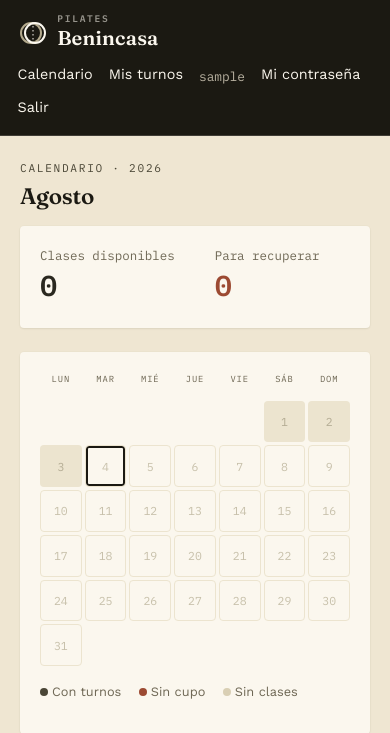
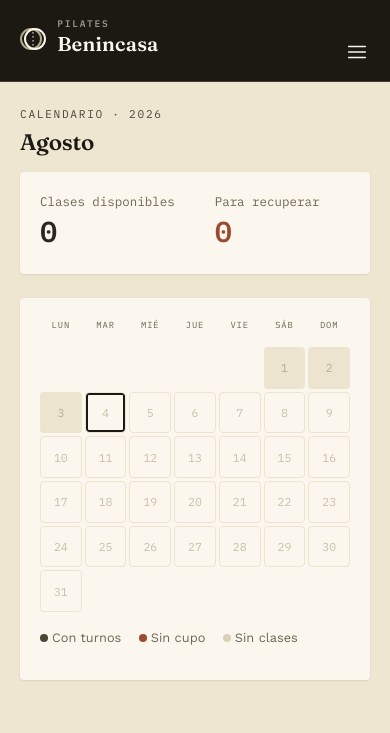
Before and after one commit to tobiasalbarran22-commits/turnera-pilates, a Flask app: page /alumno/calendario in a window 390 px wide. Shown: the top 733 px of the page. Run offline with Flask 3, Linux system fonts and the light colour scheme; the visitor is signed in with stand-in values (Sample User, id 1); data that the repository does not hold is empty.

Commit message:
Navbar con menu hamburguesa en mobile y filas colapsables en usuarios
- La navbar (compartida por alumno y admin) ahora muestra un boton de
  tres lineas en mobile que despliega el menu, en vez de ocupar
  espacio con todos los links sueltos.
- Las filas de la lista de usuarios en mobile arrancan colapsadas
  (solo el nombre, con una flechita), y se expanden al tocarlas para
  ver el resto de los datos y las acciones.

```diff
--- a/app/static/css/estilos.css
+++ b/app/static/css/estilos.css
@@ -115,6 +115,15 @@ a:hover { text-decoration-color: currentColor; }
     transition: border-color .15s ease;
 }
 .navbar a:hover { border-color: rgba(251, 247, 238, .6); }
+.navbar-toggle {
+    display: none;
+    background: none;
+    border: none;
+    color: var(--paper);
+    cursor: pointer;
+    padding: .3rem;
+    line-height: 0;
+}
 
 /* ---------- Layout ---------- */
 .contenedor { max-width: 920px; margin: 2.5rem auto; padding: 0 1.25rem; }
@@ -311,7 +320,18 @@ td { padding: .6rem .5rem; border-bottom: 1px solid var(--line-soft); white-spac
 
 @media (max-width: 640px) {
     .navbar { padding: .85rem 1.1rem; flex-wrap: wrap; gap: .5rem; }
-    .navbar nav { gap: .5rem 1rem; }
+    .navbar-toggle { display: inline-flex; }
+    .navbar nav {
+        display: none;
+        flex-basis: 100%;
+        flex-direction: column;
+        align-items: flex-start;
+        gap: .85rem;
+        margin-top: .75rem;
+        padding-top: .75rem;
+        border-top: 1px solid rgba(251, 247, 238, .16);
+    }
+    .navbar nav.abierta { display: flex; }
     .contenedor { margin: 1.5rem auto; }
     h1 { font-size: 1.6rem; }
     .tarjeta { padding: 1.25rem; }
--- a/app/templates/base.html
+++ b/app/templates/base.html
@@ -27,7 +27,10 @@
             </span>
         </a>
         {% if current_user.is_authenticated %}
-            <nav>
+            <button type="button" class="navbar-toggle" id="navbar-toggle" aria-expanded="false" aria-controls="navbar-nav" aria-label="Abrir menú">
+                <svg viewBox="0 0 24 24" width="22" height="22" fill="none" stroke="currentColor" stroke-width="1.8" stroke-linecap="round" xmlns="http://www.w3.org/2000/svg"><line x1="3" y1="6" x2="21" y2="6"/><line x1="3" y1="12" x2="21" y2="12"/><line x1="3" y1="18" x2="21" y2="18"/></svg>
+            </button>
+            <nav id="navbar-nav">
                 {% if not current_user.es_admin %}
                     <a href="{{ url_for('alumno.calendario') }}">Calendario</a>
                     <a href="{{ url_for('alumno.mis_turnos') }}">Mis turnos</a>
@@ -54,5 +57,29 @@
 
         {% block content %}{% endblock %}
     </main>
+
+    <script>
+        // Menú hamburguesa de la navbar (solo se ve en mobile, ver
+        // estilos.css): abre y cierra el nav, y se cierra solo al
+        // tocar un link (para no dejarlo tapando la página siguiente).
+        (function () {
+            var boton = document.getElementById('navbar-toggle');
+            var nav = document.getElementById('navbar-nav');
+            if (!boton || !nav) return;
+
+            boton.addEventListener('click', function () {
+                var abierto = nav.classList.toggle('abierta');
+                boton.setAttribute('aria-expanded', abierto ? 'true' : 'false');
+            });
+
+            nav.addEventListener('click', function (evento) {
+                if (evento.target.tagName === 'A') {
+                    nav.classList.remove('abierta');
+                    boton.setAttribute('aria-expanded', 'false');
+                }
+            });
+        })();
+    </script>
+    {% block scripts %}{% endblock %}
 </body>
 </html>
```
Also changed, not shown: other parts of app/static/css/estilos.css (+29 -0 lines), app/templates/admin/usuarios_lista.html (+24 -1 lines).
